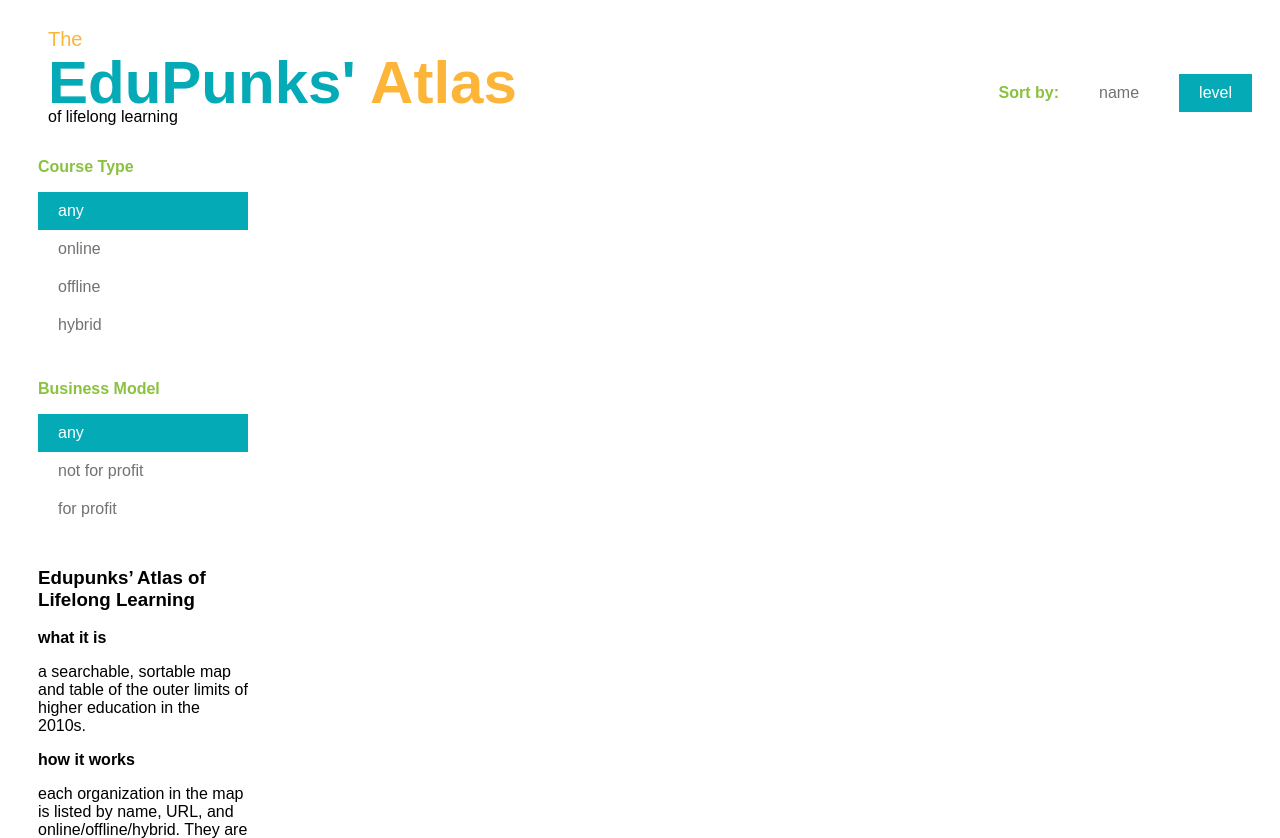
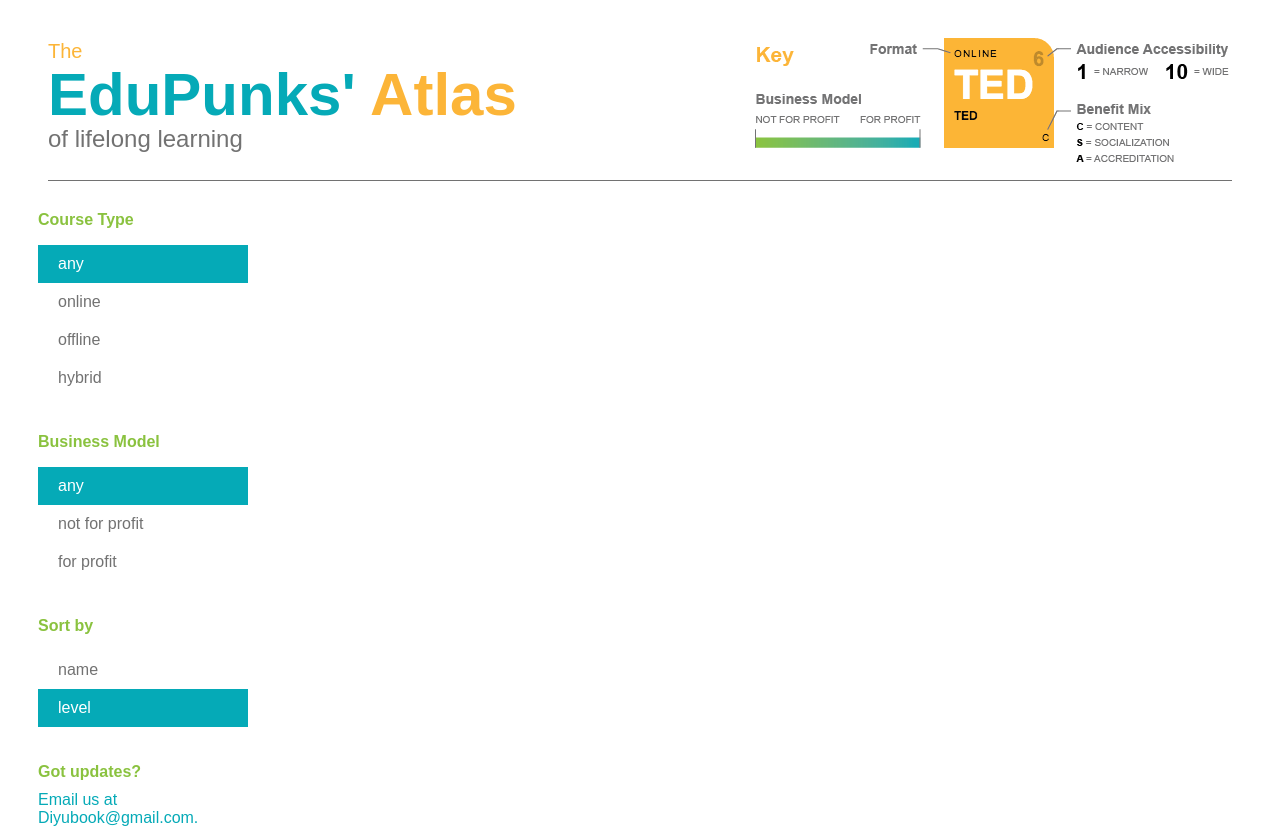
Before and after one commit to larrybuch/edupunks, a plain HTML site: page index.html in a window 1280 px wide. Shown: the top 838 px of the page. Drawn offline with nearby package versions, Linux system fonts and the light colour scheme; a script that the page names is missing.

Commit message:
Added Key and adjusted header

```diff
--- a/css/styles.css
+++ b/css/styles.css
@@ -8,9 +8,16 @@
 
     body { font-family: arial, helvetica, sans-serif; }
 
-    header { height: 140px; }
+    header {
+    	margin: 20px 40px;
+    	height: 160px;
+    	background-image:url('../images/key.png');
+    	background-repeat:no-repeat;
+    	background-position:right 10px;
+    	border-bottom: 1px solid #727272;
+    }
 
-    header .title { float: left; padding-left: 40px; padding-top: 20px; }
+    header .title { float: left; padding-top: 20px; }
 
     header .title .the { font-size: 20px; color: #fcb538; height: 20px; }
 
@@ -20,27 +27,7 @@
     	color: #05aab7;
     	margin: 0; }
 
-    header .option-set { float: right; padding-top: 50px; }
-
-    header .option-set ul { list-style: none; }
-
-    header .option-set ul li { float: left; margin-right: 20px; }
-
-    header .option-set ul li.label { color: #8ac23f; font-weight: bold; padding: 10px 0px; }
-
-    header .option-set ul li a {
-    	display: block;
-    	padding: 10px 20px;
-    	margin: 0px;
-    	text-decoration: none;
-    	color: #727272
-    }
-
-    header .option-set ul li a:hover { background-color: #e4f5f5; }
-
-    header .option-set ul li a.selected { color: white; }
-
-    header .option-set ul li a.selected:hover { color: #727272; }
+    header .subtitle { color: #727272; padding-top: 5px; font-size: 24px; }
 
     .red
     {
@@ -71,7 +58,7 @@
     	padding: 10px 0 10px 20px;
     	margin: 0px;
     	text-decoration: none;
-    	color: #727272
+    	color: #727272;
     }
 
     .sorts ul li a:hover { background-color: #e4f5f5; }
@@ -79,6 +66,8 @@
     .sorts ul li a.selected { color: white; }
 
     .sorts ul li a.selected:hover { color: #727272; }
+
+    .instructions a { color: #05aab7; text-decoration: none;}
 
     .box
     {
--- a/index.html
+++ b/index.html
@@ -10,18 +10,8 @@
   	<div class="title">
   		<div class="the">The</div>
   		<h1>EduPunks' <span style="color:#fcb538;">Atlas</span></h1>
-  		of lifelong learning
+  		<div class="subtitle">of lifelong learning</div>
   	</div>
-
-  <div id="sort_by">
-    <div class="option-set clearfix" data-option-key="sortBy">
-        <ul id="sort-by">
-          <li class="label">Sort by:</li>
-          <li><a href="#sortBy=name" data-option-value="name">name</a></li>
-          <li><a href="#sortBy=level" data-option-value="level" class="selected">level</a></li>
-        </ul>
-    </div>
-  </div>
 
   </header>
 
@@ -45,26 +35,21 @@
         <li><a href="#filter-biz-FP" data-filter-value=".FP">for profit</a></li>
       </ul>
     </div>
+
+    <div id="sort_by">
+     <div class="option-set clearfix" data-option-key="sortBy">
+        <h4>Sort by</h4>
+        <ul id="sort-by">
+          <li><a href="#sortBy=name" data-option-value="name">name</a></li>
+          <li><a href="#sortBy=level" data-option-value="level" class="selected">level</a></li>
+        </ul>
+    </div>
+    </div>
+
   </div>
     <div class="instructions">
-      <h3>Edupunks’ Atlas of Lifelong Learning</h3>
-      <p><strong>what it is</strong></p>
-      <p>a searchable, sortable map and table of the outer limits of higher education in the 2010s.</p>
-      <p><strong>how it works</strong></p>
-      each organization in the map is listed by name, URL, and online/offline/hybrid. They are sortable by the following attributes
-      Cost to student
-      Benefit Mix
-      higher education organizations in the age of unbundling can provide content, socialization, assessment, any two or all three of the above.
-      The SIZE of each square reflects the benefit mix it offers.
-      e.g.; Content-Socialization-Accreditation (ASU Online); Content (Open Courseware); Content-Socialization (MOOC); Socialization (OpenStudy, CityYear); Socialization-Accreditation (Github); Accreditation (LearningCounts.org).
-      Business model
-      Business models vary widely. The color represents the business model on a scale of green (for-profit/profit-driven) to blue (nonprofit/mission-driven). Gradations in between will be represented by a mix of the two colors. e.g.; Nonprofit-within existing university, Nonprofit-state-funded, Nonprofit-mixed, For-profit-publicly traded, For-profit-venture, Nonprofit-venture.
-      Audience
-      The intended or potential audience for an innovation can be very narrow or very broad. It’s represented here by a single number (1-Elite to 10-Mass.) For example, Dev Bootcamp, a startup that costs thousands of dollars and is directed at Silicon Valley computer scientists with Bachelor’s or Advanced degrees, would rate a 1, while Khan Academy, accessible to elementary school students for free, would rate a 10.
-      Traditional-Experimental
-      Rated on a scale of 1 to 4.
-      Got updates?
-      Email us at Diyubook@gmail.com.
+      <h4>Got updates?</h4>
+      <a href="mailto:Diyubook@gmail.com"> Email us at Diyubook@gmail.com.</a>
 
   </div>
 
@@ -109,6 +94,7 @@
                               "</div>"
                               );
         }
+
 
     var $container = $('#list'),
     filters = {};
```
Also changed, not shown: images/key.png (added), 4 other files.
